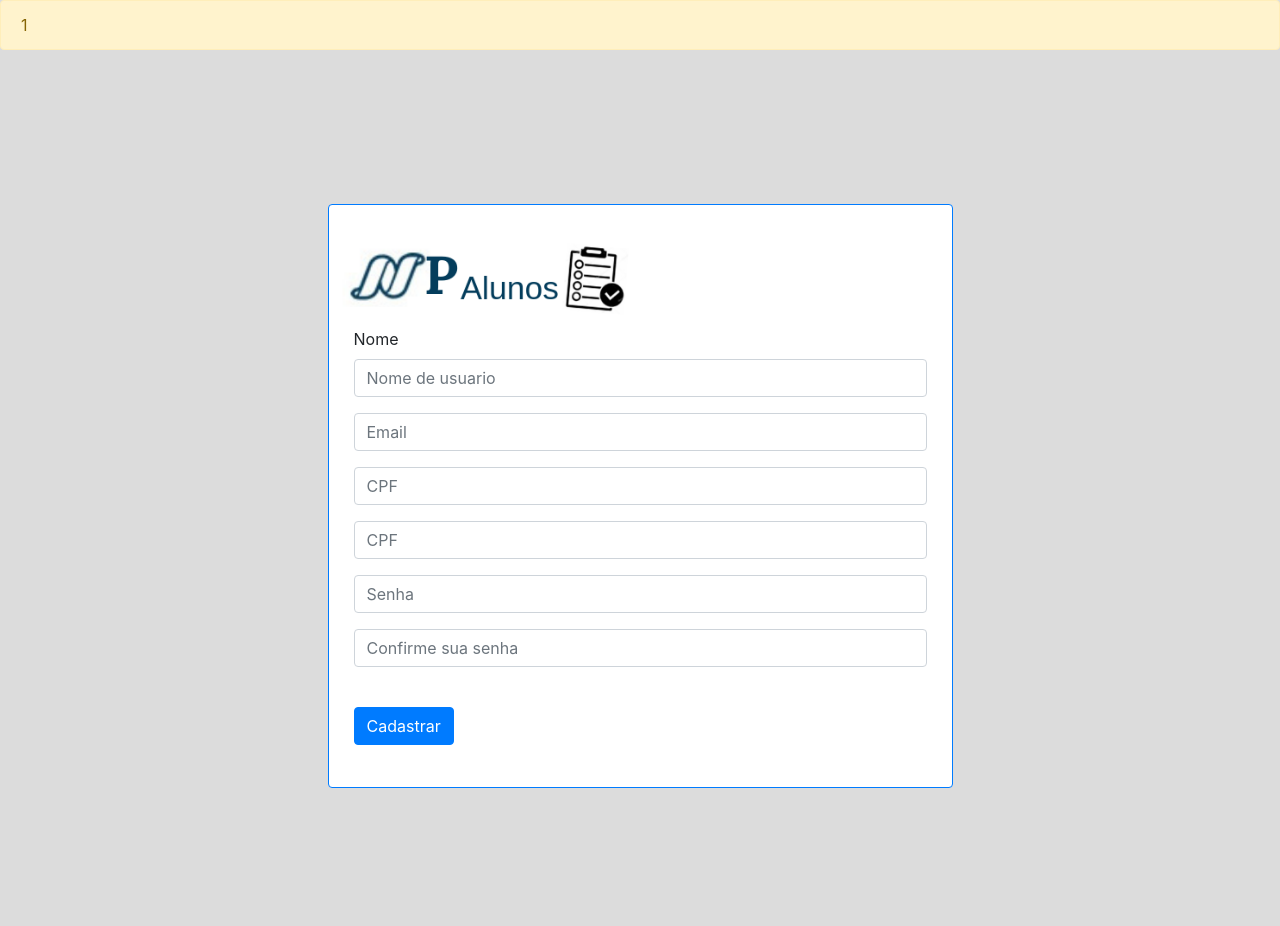
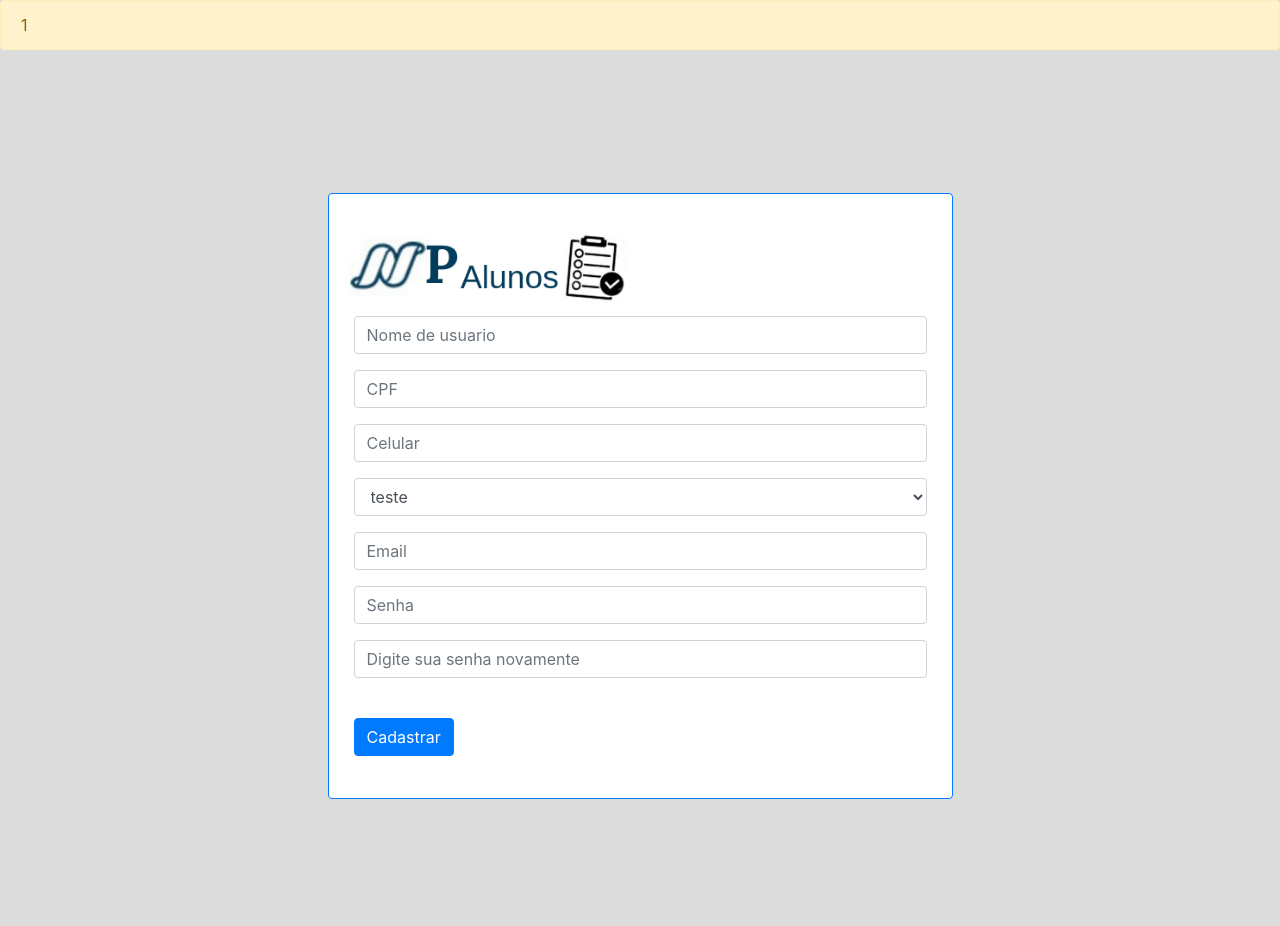
Before and after one commit to Gabrielrb340/NpAlunos, a PHP site: page /cadastro in a window 1280 px wide. Run offline with PHP 8.4, Linux system fonts and the light colour scheme; the visitor is signed in with stand-in values (Sample User, id 1); classes that the project's autoload settings leave out are loaded by file name; some libraries are stand-ins or nearby versions.

Commit message:
Alteraçoes em loguin user, sessao

```diff
--- a/phpMVC/App/Views/cadastro/Cadastro.php
+++ b/phpMVC/App/Views/cadastro/Cadastro.php
@@ -1,61 +1,89 @@
 <html>
+
 <head>
    <link rel="stylesheet" href="https://stackpath.bootstrapcdn.com/bootstrap/4.3.1/css/bootstrap.min.css" integrity="sha384-ggOyR0iXCbMQv3Xipma34MD+dH/1fQ784/j6cY/iJTQUOhcWr7x9JvoRxT2MZw1T" crossorigin="anonymous">
-      <link href="<?php echo APP_HOST;?>/public/css/mainPublic.css" rel="stylesheet" type="text/css">
+   <link href="<?php
+               use App\Lib\Sessao;
+
+               echo APP_HOST; ?>/public/css/mainPublic.css" rel="stylesheet" type="text/css">
    <script src="<?php echo APP_HOST; ?>/public/js/jquery-3.2.1.min.js" type="text/javascript"></script>
-      <script src="<?php echo APP_HOST; ?>/public/js/jquery.validate.min.js"type="text/javascript"></script>
-      <script src="<?php echo APP_HOST;?>/public/js/validacao.js" type="text/javascript"></script>
+   <script src="<?php echo APP_HOST; ?>/public/js/jquery.validate.min.js" type="text/javascript"></script>
+   <script type="text/javascript" src="<?php echo APP_HOST; ?>/public/js/Mask-Plugin/dist/jquery-3.2.1.min.js"></script>
+   <script type="text/javascript" src="<?php echo APP_HOST; ?>/public/js/Mask-Plugin/dist/jquery.mask.min.js"></script>
+   <script src="<?php echo APP_HOST; ?>/public/js/validacao.js" type="text/javascript"></script>
    <script type="text/javascript">
-         $(document).ready(function(){
-         		$("#cpass").keyup(function(){
-         			var valido =false;
+      $(document).ready(function() {
+         $("#cpass").keyup(function() {
+            var valido = false;
 
             if ($("#pass").val() != $("#cpass").val()) {
-         				 $("#messagem").html("*Senhas Diferentes").css("color","red");
+               $("#messagem").html("*Senhas Diferentes").css("color", "red");
                $("button[type=submit]").attr("disabled", "disabled");
 
-                      }else{
-         				 $("#messagem").html("Senhas Validas").css("color","green");
+            } else {
+               $("#messagem").html("Senhas Validas").css("color", "green");
                $("button[type=submit]").removeAttr("disabled");
             }
          });
       });
+      $(document).ready(function() {
+         $('#cpf').mask('000-000-000-00');
+         $('#tel').mask('(00)-00000-0000');
 
+      });
    </script>
    <meta charset="UTF-8">
    <meta name="viewport" content="width=device-width">
    <title>cadastro</title>
 </head>
+
 <body>
-   <?php if($Sessao::retornaMensagem()){ ?>
-                <div class="alert alert-warning"  role="alert"><?php echo $Sessao::retornaMensagem(); ?></div>
-            <?php } ?>
-      <div class="container vertical-center col-12 " >
+   <?php if ($Sessao::retornaMensagem()) { ?>
+                                          <div class="alert alert-warning" role="alert"><?php echo $Sessao::retornaMensagem(); ?></div>
+                                                                                                      <?php
+                                                } ?>
+   <div class="container vertical-center col-12 ">
       <div class="card centerx1 border-primary ">
          <img src="<?php echo APP_HOST; ?>\public\Icons\imgcad.png" class="card-top" style="max-height: 300px; max-width: 300px;">
          <form action="<?php echo APP_HOST; ?>/cadastro/cadastrar" method="post" id="form_cadastro">
             <div class="form-group col-md-12">
-                  <label for="inputEmail4">Nome</label>
-                  <input type="text" class="form-control"  name="nome" id="nome" placeholder="Nome de usuario" value="<?php echo $Sessao::retornaValorFormulario('nome');?>">
+
+               <input type="text" class="form-control" id="nome" name="nome" placeholder="Nome de usuario" value="<?php echo Sessao::retornaValorFormulario('nome')?>">
             </div>
             <div class="form-group col-md-12">
-                  <input type="email" class="form-control" name="email" id="email" placeholder="Email" value="<?php echo $Sessao::retornaValorFormulario('email');?>">
+
+               <div class="form-group col-md-14">
+                  <input type="text" class="form-control " name="cpf" id="cpf" placeholder="CPF" value="<?php echo Sessao::retornaValorFormulario('cpf')?>">
+               </div>
+
+               <div class="form-group col-md-14">
+                  <input type="text" class="form-control" id="tel" name="tel" placeholder="Celular" value="<?php echo Sessao::retornaValorFormulario('tel') ?>">
+               </div>
+
+
+               <div class="form-group col-md-14">
+                  <select class="form-control" id="setor" name="setor">
+                     <option value="1">teste</option>
+                     <option value="2">tabela setor</option>
+                  </select>
+               </div>
+
+               <input type="email" class="form-control" id="email" name="email" placeholder="Email" value="<?php echo Sessao::retornaValorFormulario('email') ?>">
             </div>
             <div class="form-group col-md-12">
-              <input type="text" class="form-control" name="tel" id="tel" placeholder="CPF">
+
+               <input type="password" class="form-control" id="pass" name="pass" placeholder="Senha" required>
+               <div id="messagem"></div>
+
             </div>
             <div class="form-group col-md-12">
-              <input type="text" class="form-control" name="numCPF" id="CPf" placeholder="CPF">
-              </div>
-               <div class="form-group col-md-12">
-                  <input type="password" class="form-control" name="senha" id="pass" placeholder="Senha">
-                  <div id="messagem"></div>
-               </div>
-               <div class="form-group col-md-12">
-                  <input type="password" class="form-control" id="cpass" placeholder="Confirme sua senha" value="<?php echo $Sessao::retornaValorFormulario('senha');?>">
+
+               <input type="password" class="form-control" id="cpass" name="cpass" placeholder="Digite sua senha novamente" required>
                <p><span class="emsg hidden">Senhas Divergentes</span></p>
+
             </div>
             <div class="form-group">
+
             </div>
             <div class="form-group col-md-12">
                <button type="submit" class="btn btn-primary">Cadastrar</button>
@@ -64,4 +92,5 @@
       </div>
    </div>
 </body>
+
 </html>
--- a/phpMVC/App/Views/login/Login.php
+++ b/phpMVC/App/Views/login/Login.php
@@ -67,6 +67,10 @@ echo APP_HOST?>/public/assets/bootstrap/css/bootstrap.min.css">
                                     <div class="form-group">
                                         <a href="<?php echo APP_HOST?>/App/Views/Alterarsenha/esquecisenha.php">"Esqueci minha senha</a>
                                     </div>
+                                    <div class="form-check">
+                                         <input type="checkbox" class="form-check-input" id="box01">
+                                        <label class="form-check-label" for="exampleCheck1">Lembrar senha</label>
+                                     </div>
 
                                     <button type="submit" class="btn">ENTRAR</button>
 
```
Also changed, not shown: phpMVC/App/Controllers/LoginController.php (+7 -0 lines). Lines whose indentation alone changed are shown as unchanged.
